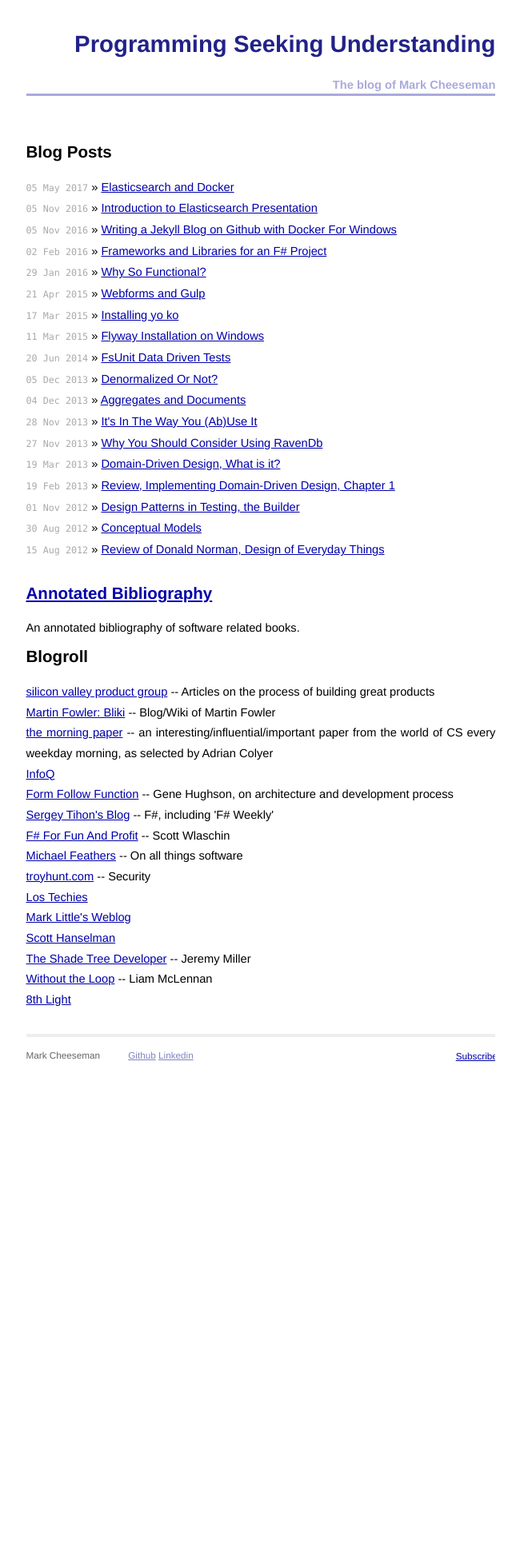
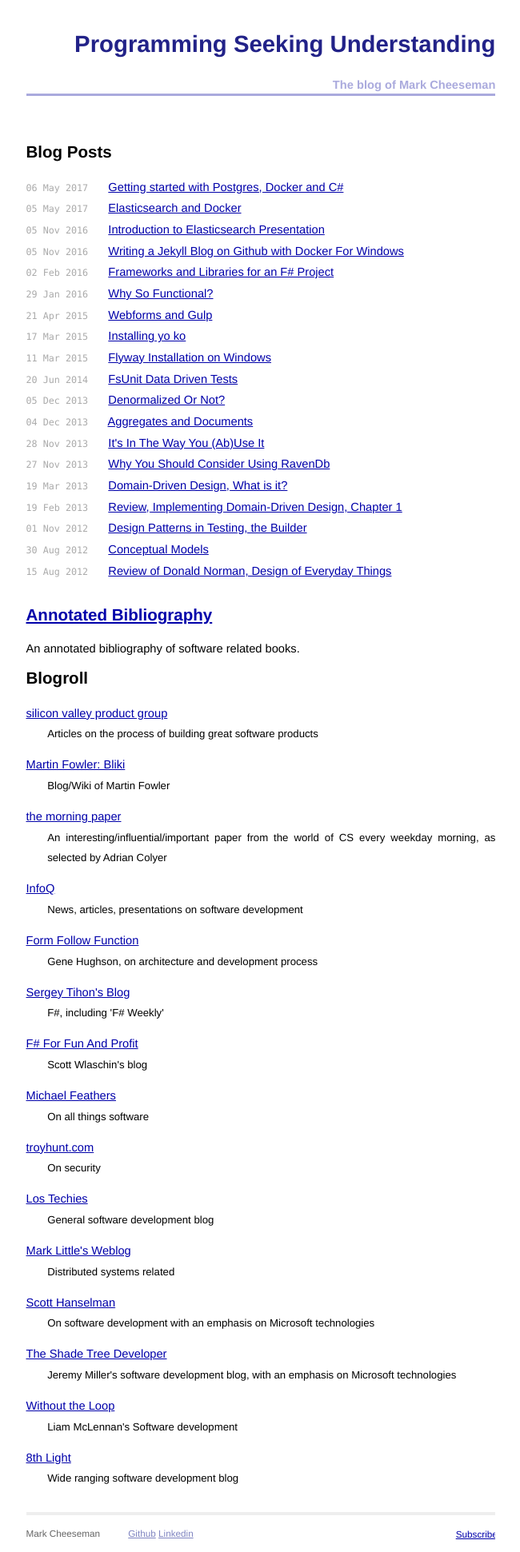
Before and after one commit to hombredequeso/hombredequeso.github.com, a Jekyll site: the page built from index.html, in a window 1280 px wide. Shown: the whole page at 80% size, without its empty margins (314-964 px from the left). Built offline with Jekyll 4.4.1, drawn with Linux system fonts in a browser that asks for light colours; before the commit the page ends 1342 px from its top, so only the background shows below that.

Commit message:
New blogpost and formatting changes
Adding new blogpost on postgres.
Layout changes:
    blog entries - better spacing between date and blog entry name
    blogroll annotations - move below link and indent

```diff
--- a/_layouts/post.html
+++ b/_layouts/post.html
@@ -6,7 +6,7 @@
 <p class="post-date">{{ page.date | date: '%B %d, %Y'}}</p>
 {{ content }}
 </div>
-
+<hr/>
 <div id="disqus_thread"></div>
 <script type="text/javascript">
     /* * * CONFIGURATION VARIABLES: EDIT BEFORE PASTING INTO YOUR WEBPAGE * * */
--- a/css/screen.css
+++ b/css/screen.css
@@ -66,6 +66,17 @@
 
 ul.posts li {
   line-height: 1.75em;
+}
+
+ul.posts p.listannotation {
+  margin-top: 0pt;
+  margin-left: 20pt;
+  margin-bottom: 10pt;
+  font-size: 90%;
+}
+
+ul.posts span.blogdate {
+  padding-right: 1.8em;
 }
 
 ul.posts span {
--- a/index.html
+++ b/index.html
@@ -7,7 +7,7 @@
   <h1>Blog Posts</h1>
   <ul class="posts">
     {% for post in site.posts %}
-      <li><span>{{ post.date | date_to_string }}</span> &raquo; <a href="{{ post.url }}">{{ post.title }}</a></li>
+      <li><span class="blogdate">{{ post.date | date_to_string }}</span>  <a href="{{ post.url }}">{{ post.title }}</a></li>
     {% endfor %}
   </ul>
 
@@ -17,21 +17,66 @@
 
   <h1>Blogroll</h1>
   <ul class="posts">
-    <li><a href="http://svpg.com/articles/">silicon valley product group</a> -- Articles on the process of building great products</li>
-    <li><a href="http://martinfowler.com/bliki">Martin Fowler: Bliki</a> -- Blog/Wiki of Martin Fowler</li>
-    <li><a href="https://blog.acolyer.org/">the morning paper</a> -- an interesting/influential/important paper from the world of CS every weekday morning, as selected by Adrian Colyer </li>
-    <li><a href="http://www.infoq.com/">InfoQ</a></li>
-    <li><a href="https://genehughson.wordpress.com/">Form Follow Function</a> -- Gene Hughson, on architecture and development process</li>
-    <li><a href="https://sergeytihon.wordpress.com/">Sergey Tihon's Blog</a> -- F#, including 'F# Weekly'</li>
-    <li><a href="http://fsharpforfunandprofit.com/">F# For Fun And Profit</a> -- Scott Wlaschin</li>
-    <li><a href="https://michaelfeathers.silvrback.com/">Michael Feathers</a> -- On all things software</li>
-    <li><a href="http://www.troyhunt.com/">troyhunt.com</a> -- Security</li>
-    <li><a href="https://lostechies.com/">Los Techies</a></li>
-    <li><a href="http://markclittle.blogspot.com.au/">Mark Little's Weblog</a></li>
-    <li><a href="http://www.hanselman.com/blog/">Scott Hanselman</a></li>
-    <li><a href="http://jeremydmiller.com/">The Shade Tree Developer</a> -- Jeremy Miller</li>
-    <li><a href="http://withouttheloop.com/">Without the Loop</a> -- Liam McLennan</li>
-    <li><a href="https://blog.8thlight.com/">8th Light</a></li>
+    <li>
+        <a href="http://svpg.com/articles/">silicon valley product group</a>
+        <p class="listannotation">Articles on the process of building great software products</p>
+    </li>
+    <li>
+        <a href="http://martinfowler.com/bliki">Martin Fowler: Bliki</a>
+        <p class="listannotation">Blog/Wiki of Martin Fowler</p>
+    </li>
+    <li>
+        <a href="https://blog.acolyer.org/">the morning paper</a>
+        <p class="listannotation">An interesting/influential/important paper from the world of CS every weekday morning, as selected by Adrian Colyer</p>
+    </li>
+    <li>
+        <a href="http://www.infoq.com/">InfoQ</a>
+        <p class="listannotation">News, articles, presentations on software development</p>
+    </li>
+    <li>
+        <a href="https://genehughson.wordpress.com/">Form Follow Function</a>
+        <p class="listannotation">Gene Hughson, on architecture and development process</p>
+    </li>
+    <li>
+        <a href="https://sergeytihon.wordpress.com/">Sergey Tihon's Blog</a>
+        <p class="listannotation">F#, including 'F# Weekly'</p>
+    </li>
+    <li>
+        <a href="http://fsharpforfunandprofit.com/">F# For Fun And Profit</a>
+        <p class="listannotation">Scott Wlaschin's blog</p>
+    </li>
+    <li>
+        <a href="https://michaelfeathers.silvrback.com/">Michael Feathers</a>
+        <p class="listannotation">On all things software</p>
+    </li>
+    <li>
+        <a href="http://www.troyhunt.com/">troyhunt.com</a>
+        <p class="listannotation">On security</p>
+    </li>
+    <li>
+        <a href="https://lostechies.com/">Los Techies</a>
+        <p class="listannotation">General software development blog</p>
+    </li>
+    <li>
+        <a href="http://markclittle.blogspot.com.au/">Mark Little's Weblog</a>
+        <p class="listannotation">Distributed systems related</p>
+    </li>
+    <li>
+        <a href="http://www.hanselman.com/blog/">Scott Hanselman</a>
+        <p class="listannotation">On software development with an emphasis on Microsoft technologies</p>
+    </li>
+    <li>
+        <a href="http://jeremydmiller.com/">The Shade Tree Developer</a>
+        <p class="listannotation">Jeremy Miller's software development blog, with an emphasis on Microsoft technologies</p>
+    </li>
+    <li>
+        <a href="http://withouttheloop.com/">Without the Loop</a>
+        <p class="listannotation">Liam McLennan's Software development</p>
+    </li>
+    <li>
+        <a href="https://blog.8thlight.com/">8th Light</a>
+        <p class="listannotation">Wide ranging software development blog</p>
+    </li>
   </ul>
 
 </div>
```
Also changed, not shown: _posts/2017-05-05-elasticsearch-and-docker.md (+0 -1 lines), _posts/2017-05-06-postgres-getting-started.md (added, +11 -0 lines). Lines whose indentation alone changed are shown as unchanged.
